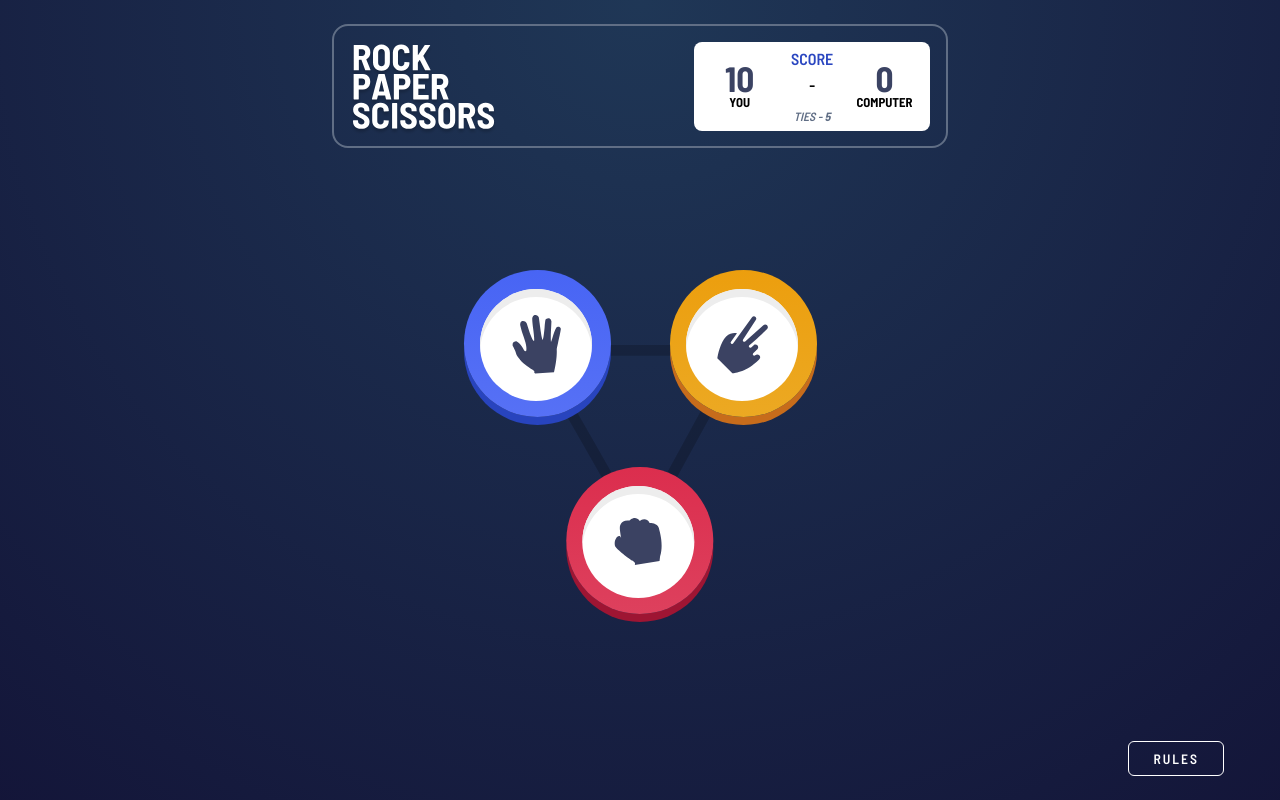
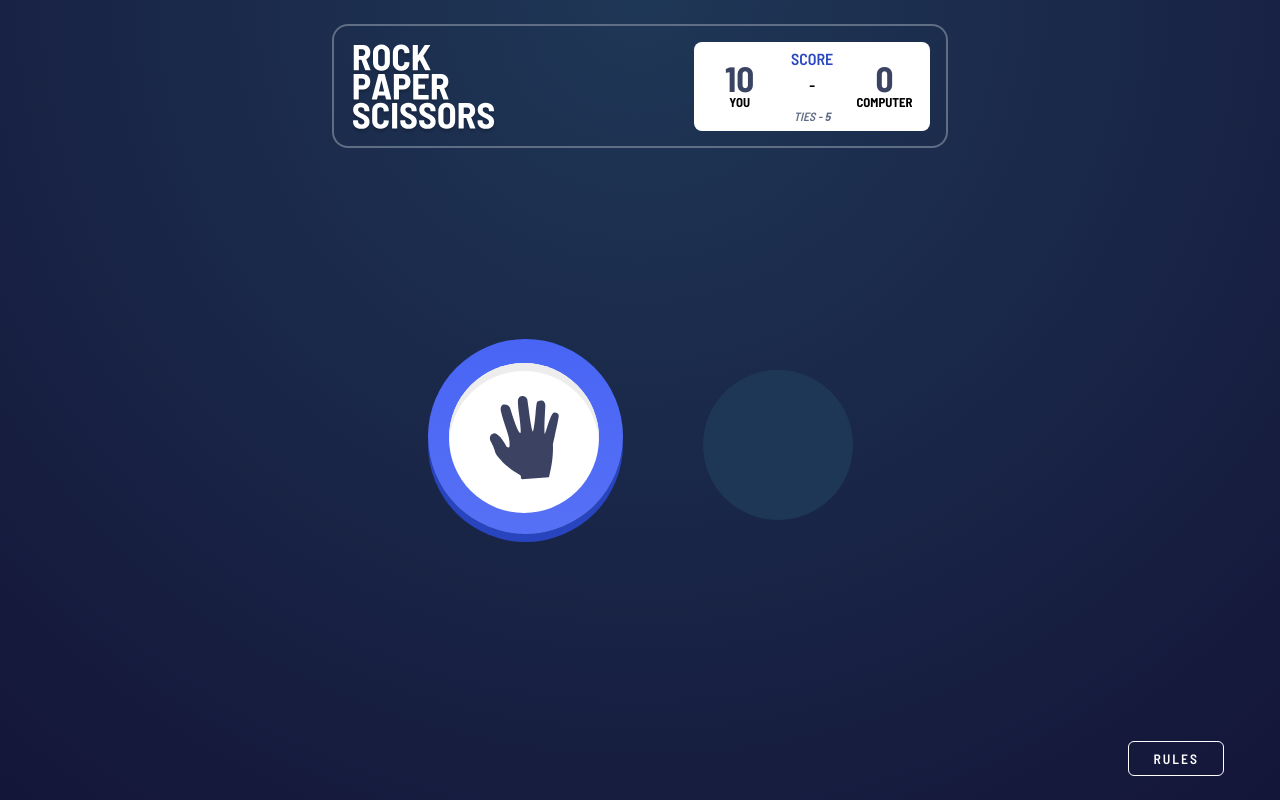
Before and after one commit to BlessTheBoy/rock-paper-scissors, a React (Create React App) app: page / in a window 1280 px wide. Both pictures are taken after a click on the element 537 px from the left and 343 px from the top of the page. Built offline with nearby package versions, Linux system fonts and the light colour scheme.

Commit message:
step2 interface design

```diff
--- a/src/Selection.js
+++ b/src/Selection.js
@@ -3,22 +3,29 @@ import "./scss/Selection.scss";
 import { useStateValue } from "./StateProvider";
 
 function Selection({ color, image, element }) {
-  const [{}, dispatch] = useStateValue();
+  const [{ clicked }, dispatch] = useStateValue();
 
   const [mobile, setMobile] = useState(true);
   useEffect(() => {
     window.innerWidth > 600 ? setMobile(false) : setMobile(true);
   }, []);
 
-  const clicked = () => {
+  const selectionClicked = () => {
     dispatch({
-      type: "CHOOSE-WINNER",
+      type: "OPTION-SELECTED",
       element,
     });
+
+    setTimeout(function () {
+      dispatch({
+        type: "CHOOSE-WINNER",
+        element,
+      });
+    }, 3000);
   };
   return (
     <div
-      className="selection"
+      className={`${clicked && "clicked"} selection`}
       style={{
         backgroundImage: `linear-gradient(
       to bottom,
@@ -27,8 +34,8 @@ function Selection({ color, image, element }) {
     )`,
         boxShadow: `0px ${mobile ? "5px" : "8px"} 0px ${color.background}`,
       }}
-      data-id={element}
-      onClick={() => clicked()}>
+      data-id={element && element}
+      onClick={() => selectionClicked()}>
       <div className="selection__image">
         <img src={image} alt="" />
       </div>
--- a/src/SelectionBoard.js
+++ b/src/SelectionBoard.js
@@ -1,47 +1,22 @@
 import React, { useState } from "react";
 import Selection from "./Selection";
 import "./scss/SelectionBoard.scss";
+import { useStateValue } from "./StateProvider";
 
 function SelectionBoard() {
-  const [selections, setSelections] = useState([
-    {
-      image: "images/icon-paper.svg",
-      color: {
-        border: "hsl(230, 89%, 62%)",
-        shadow: " hsl(230, 89%, 65%)",
-        background: "#2844BE",
-      },
-      element: "paper",
-    },
-    {
-      image: "images/icon-scissors.svg",
-      color: {
-        border: "hsl(39, 89%, 49%)",
-        shadow: " hsl(40, 84%, 53%)",
-        background: "#C76C1B",
-      },
-      element: "scissors",
-    },
-    {
-      image: "images/icon-rock.svg",
-      color: {
-        border: "hsl(349, 71%, 52%)",
-        shadow: " hsl(349, 70%, 56%)",
-        background: "#9E1533",
-      },
-      element: "rock",
-    },
-  ]);
+  const [{ score, selections, clicked }, dispatch] = useStateValue();
   return (
     <div className="selectionBoard">
-      <img
-        src="images/bg-triangle.svg"
-        alt=""
-        className="selectionBoard__center"
-      />
+      {!clicked && (
+        <img
+          src="images/bg-triangle.svg"
+          alt=""
+          className="selectionBoard__center"
+        />
+      )}
 
       <div className="selectionBoard__selections">
-        {selections.map((selection) => (
+        {selections?.map((selection) => (
           <Selection
             key={selection.element}
             image={selection.image}
@@ -49,6 +24,7 @@ function SelectionBoard() {
             element={selection.element}
           />
         ))}
+        {clicked && <div className="emptySelection"></div>}
       </div>
     </div>
   );
--- a/src/reducer.js
+++ b/src/reducer.js
@@ -1,13 +1,55 @@
 export const initialState = {
   score: { you: 10, computer: 0, ties: 5 },
+  selections: [
+    {
+      image: "images/icon-paper.svg",
+      color: {
+        border: "hsl(230, 89%, 62%)",
+        shadow: " hsl(230, 89%, 65%)",
+        background: "#2844BE",
+      },
+      element: "paper",
+    },
+    {
+      image: "images/icon-scissors.svg",
+      color: {
+        border: "hsl(39, 89%, 49%)",
+        shadow: " hsl(40, 84%, 53%)",
+        background: "#C76C1B",
+      },
+      element: "scissors",
+    },
+    {
+      image: "images/icon-rock.svg",
+      color: {
+        border: "hsl(349, 71%, 52%)",
+        shadow: " hsl(349, 70%, 56%)",
+        background: "#9E1533",
+      },
+      element: "rock",
+    },
+  ],
+  clicked: false,
 };
 
 const reducer = (state, action) => {
   switch (action.type) {
     case "OPTION-SELECTED":
-      // increase player score by 1
-      let choice = action.element;
-      return state;
+      let playerSelection = state.selections.filter(
+        (selection) => selection.element === action.element
+      );
+
+      return {
+        ...state,
+        selections: [
+          {
+            image: playerSelection[0].image,
+            color: playerSelection[0].color,
+            element: null,
+          },
+        ],
+        clicked: true,
+      };
     case "CHOOSE-WINNER":
       // increase computer score by 1
       let playerChoice = action.element;
--- a/src/scss/Selection.scss
+++ b/src/scss/Selection.scss
@@ -25,6 +25,18 @@
       object-fit: contain;
     }
   }
+
+  &.clicked {
+    padding: 1.5rem;
+    .selection__image {
+      width: 150px;
+      height: 150px;
+      img {
+        object-fit: contain;
+        width: 70px;
+      }
+    }
+  }
 }
 
 @media screen and (max-width: 600px) {
@@ -41,5 +53,17 @@
         width: 100%;
       }
     }
+
+    &.clicked {
+      padding: 0.9rem;
+      .selection__image {
+        width: 90px;
+        height: 90px;
+        img {
+          object-fit: contain;
+          width: 45px;
+        }
+      }
+    }
   }
 }
--- a/src/scss/SelectionBoard.scss
+++ b/src/scss/SelectionBoard.scss
@@ -3,6 +3,9 @@
 .selectionBoard {
   position: relative;
   flex: 1;
+  display: flex;
+  align-items: center;
+  justify-content: center;
 
   &__center {
     position: absolute;
@@ -12,6 +15,21 @@
     object-fit: contain;
     // width: 200px;
     height: 200px;
+  }
+
+  &__selections {
+    display: flex;
+    justify-content: center;
+    align-items: center;
+
+    .emptySelection {
+      background-color: hsl(214, 47%, 23%);
+      width: 150px;
+      height: 150px;
+      padding: 2rem;
+      border-radius: 50%;
+      margin-left: 5rem;
+    }
   }
 }
 [data-id] {
@@ -43,6 +61,14 @@
     &__center {
       height: 150px;
     }
+
+    &__selections {
+      .emptySelection {
+        width: 75px;
+        height: 75px;
+        margin-left: 2.5rem;
+      }
+    }
   }
   [data-id="rock"] {
     transform: translate(-50%, 0px);
```
Also changed, not shown: 1 other file (tests, documents, lock files or other folders).
